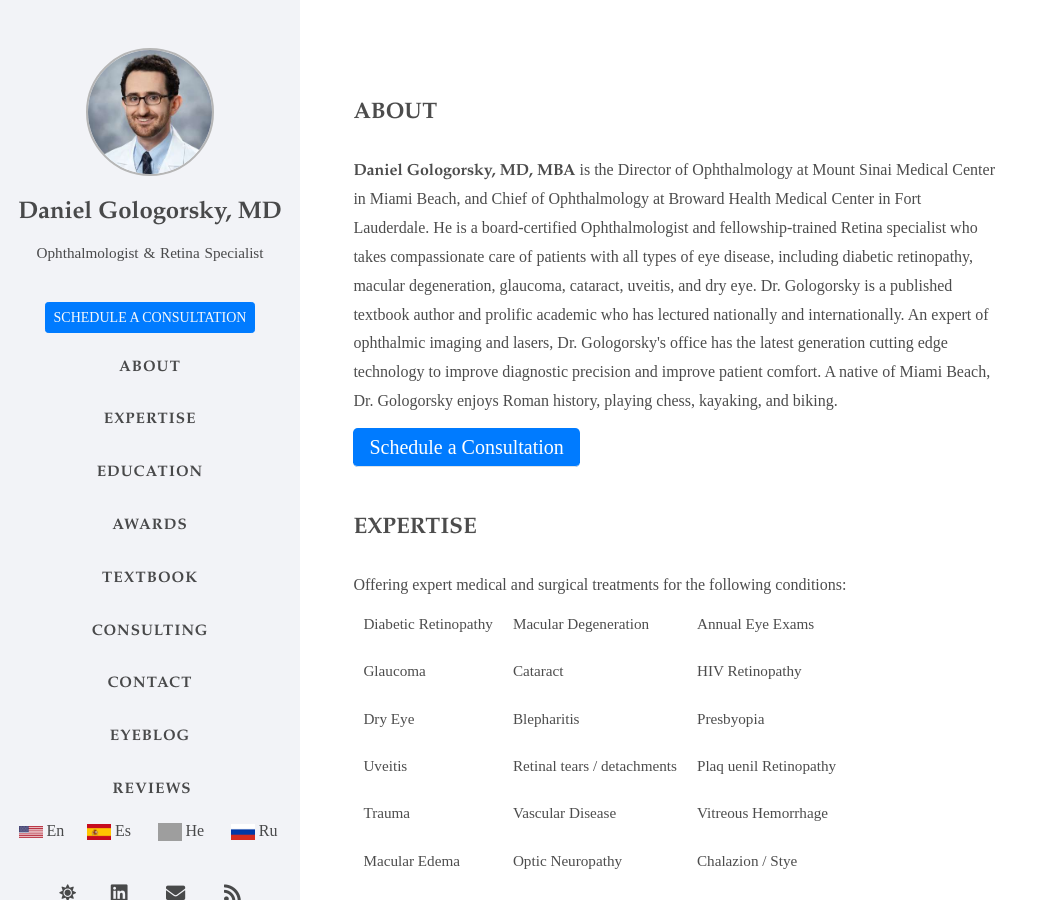
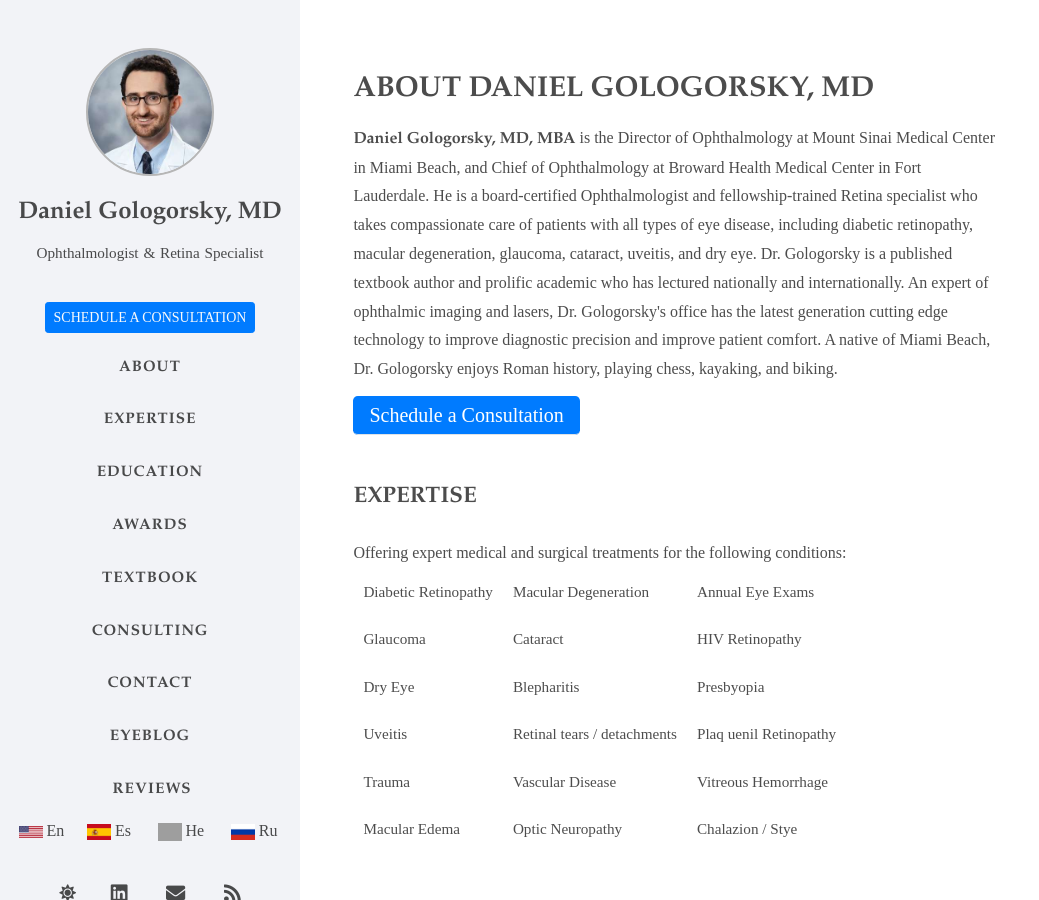
Before and after one commit to RGologorsky/rgologorsky.github.io, a Jekyll site: the page built from index.html, in a window 1280 px wide and 900 px high. Shown: the whole window, without its empty margins (0-1039 px from the left). Built offline with Jekyll 4.4.1, drawn with Linux system fonts in a browser that asks for light colours; nearby versions of some CDN libraries; some web fonts are replaced; comment, search, counter and statistics services are not loaded; grey boxes are pictures that could not be loaded.

Commit message:
Update about.html

```diff
--- a/_includes/about.html
+++ b/_includes/about.html
@@ -4,7 +4,7 @@
 <div class="colorlib-narrow-content">
 	<div class="row">
 		<div class="col-md-12">
-			<h2 class="colorlib-heading  ">About</h2>
+			<h1 class="colorlib-heading  ">About Daniel Gologorsky, MD</h1>
 			<div class="row row-bottom-padded-sm  " >
 				<div class="col-md-12">
 					<div class="about-desc">
```
